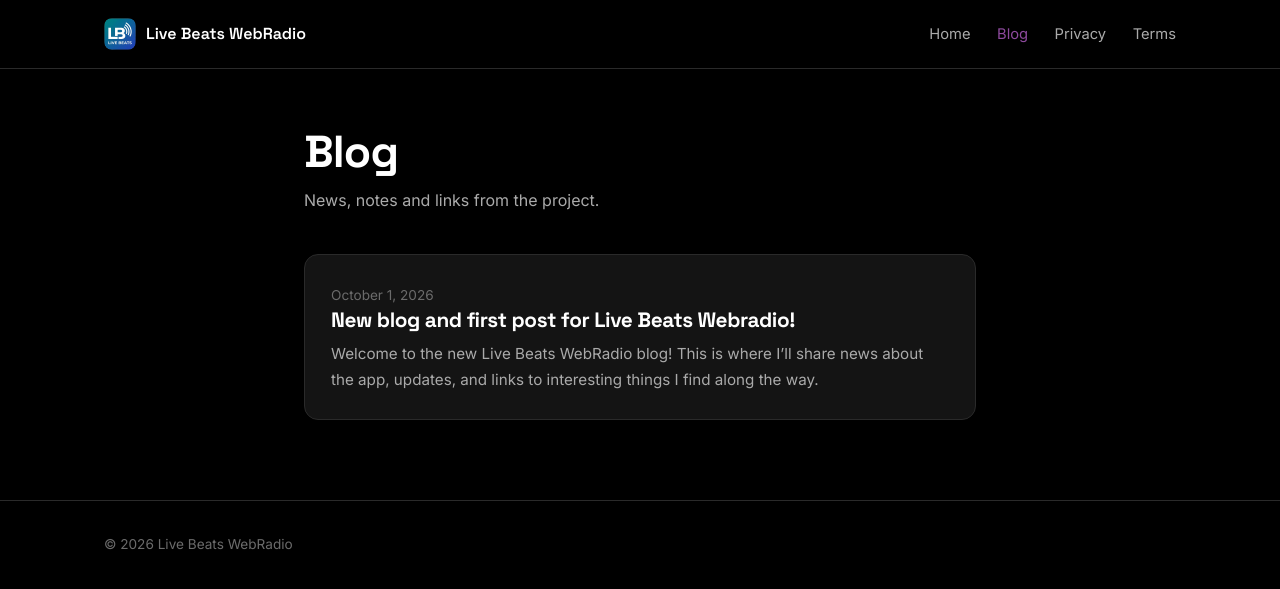
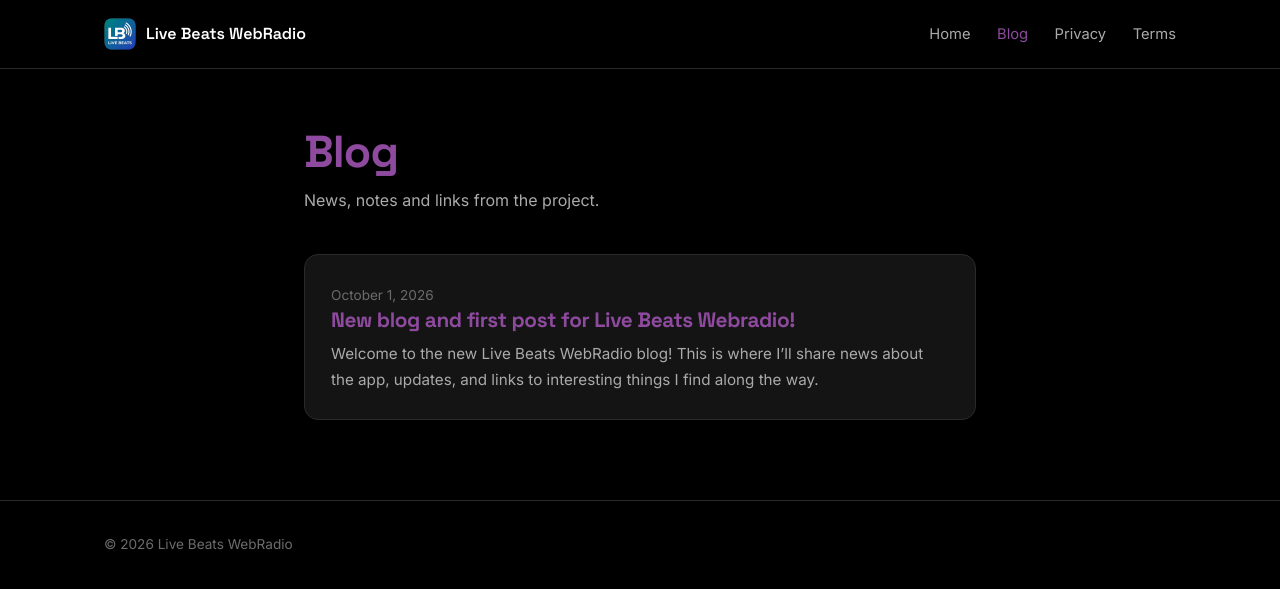
Before and after one commit to LBWebRadio/lbwebradio.github.io, a Jekyll site: the page built from blog/index.html, in a window 1280 px wide. Shown: the top 589 px of the page. Built offline with Jekyll 4.4.1, drawn with Linux system fonts in a browser that asks for light colours.

Commit message:
Add accent color to post titles and page title

```diff
--- a/assets/blog.css
+++ b/assets/blog.css
@@ -32,3 +32,6 @@
 .back{display:inline-block;margin-top:48px}
 footer{border-top:1px solid var(--border);padding:32px 0;color:var(--text-faint);font-size:.85rem}
 footer .wrap{max-width:1120px}
+.post-card h2,
+.post h1,
+.page-title{color:var(--accent)}
```
